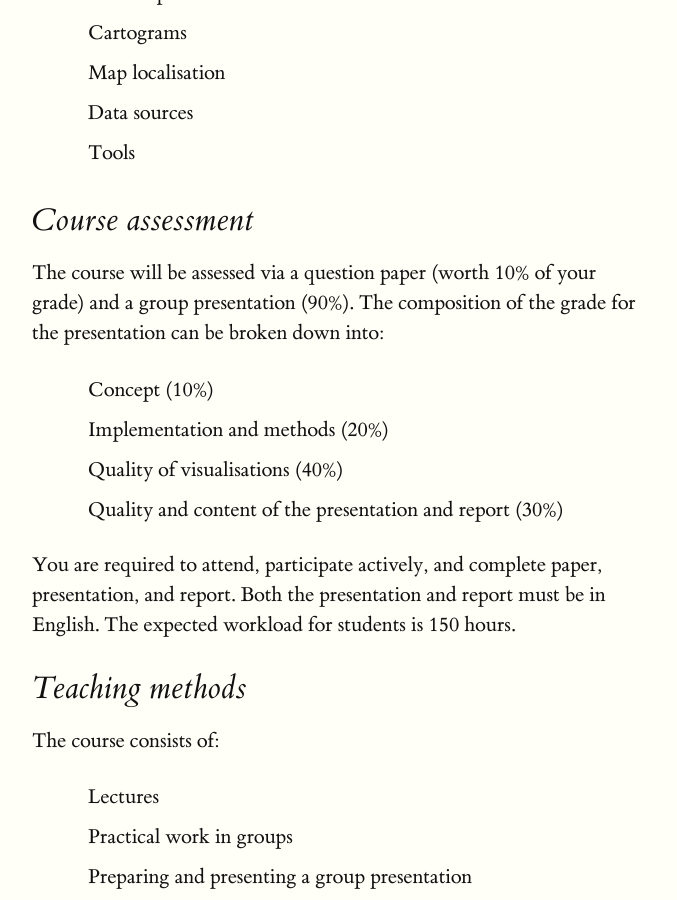
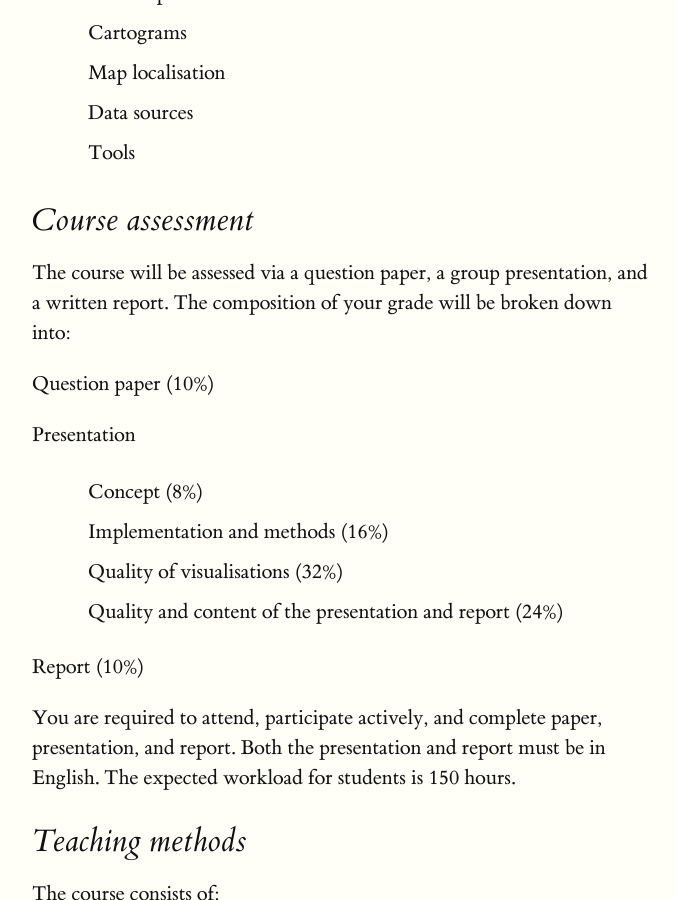
Before and after one commit to flother/data-acq-viz, a Jekyll site: the page built from index.md, in a window 1280 px wide and 900 px high, scrolled down 2838 px. Shown: the whole window, without its empty margins (128-805 px from the left). Built offline with Jekyll 4.4.1, drawn with Linux system fonts in a browser that asks for light colours.

Commit message:
Rewrite course assessment

```diff
--- a/index.md
+++ b/index.md
@@ -83,14 +83,19 @@ These concepts are applied in a practical project where you will apply your new
 
 ## Course assessment
 
-The course will be assessed via a question paper (worth 10% of your grade) and
-a group presentation (90%). The composition of the grade for the presentation
-can be broken down into:
+The course will be assessed via a question paper, a group presentation, and a
+written report. The composition of your grade will be broken down into:
 
-* Concept (10%)
-* Implementation and methods (20%)
-* Quality of visualisations (40%)
-* Quality and content of the presentation and report (30%)
+Question paper (10%)
+
+Presentation
+
+  * Concept (8%)
+  * Implementation and methods (16%)
+  * Quality of visualisations (32%)
+  * Quality and content of the presentation and report (24%)
+
+Report (10%)
 
 You are required to attend, participate actively, and complete paper,
 presentation, and report. Both the presentation and report must be in English.
```
